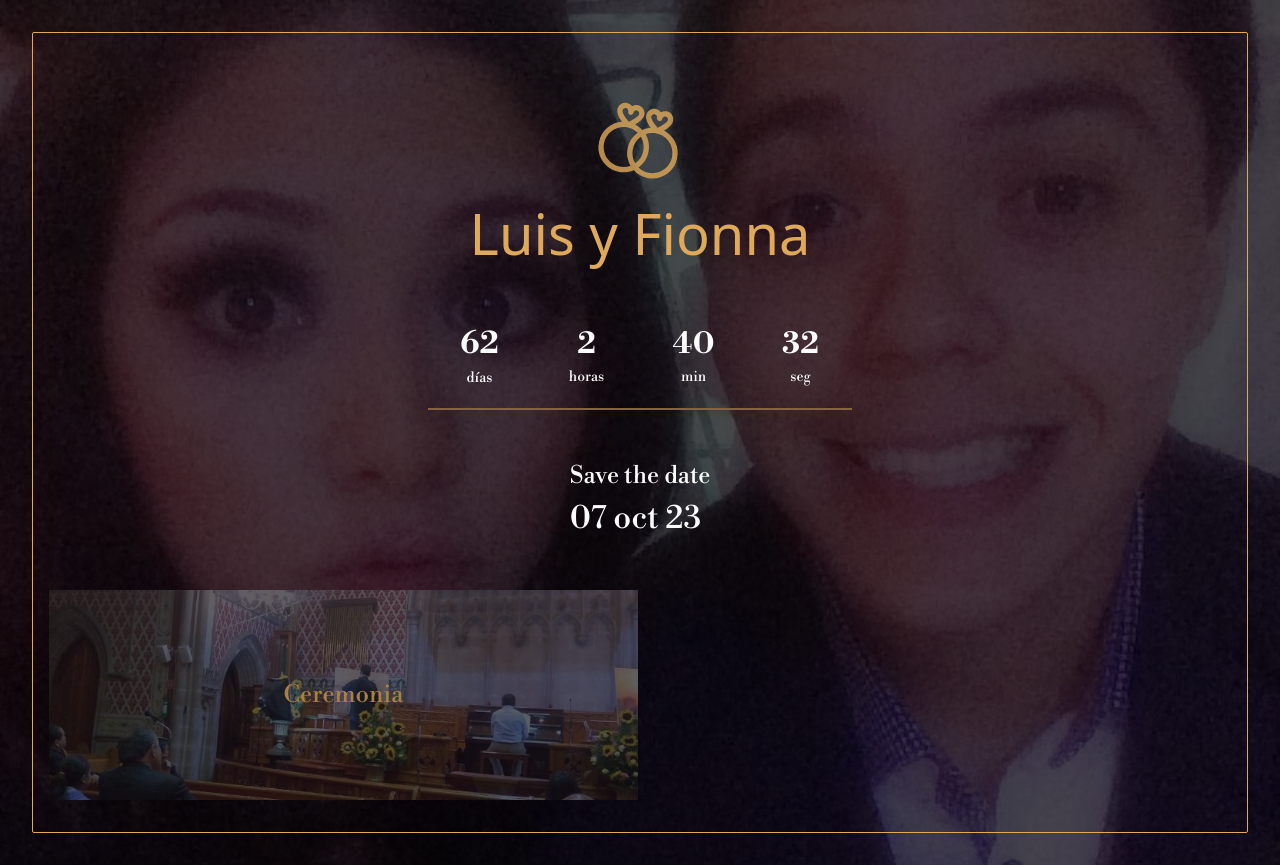
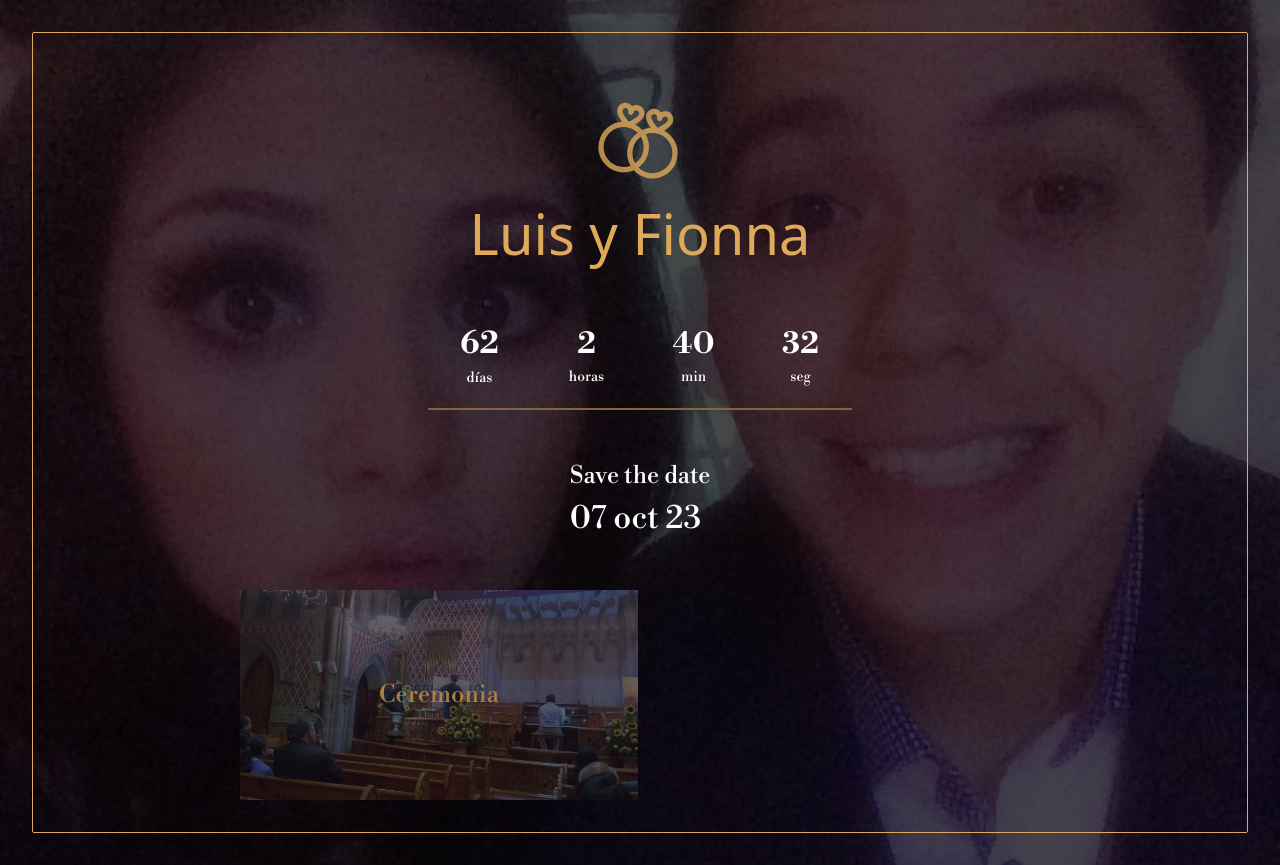
Before and after one commit to Lariicsa/fiohny, a Vue app: page / in a window 1280 px wide. Built offline with nearby package versions, Linux system fonts and the light colour scheme; a web font is replaced by a local one.

Commit message:
Update info for desktop

```diff
--- a/src/App.vue
+++ b/src/App.vue
@@ -33,7 +33,7 @@
 					<p class="text-white text-[32px] font-libre">07 oct 23</p>
 				</div>
 				<div
-					class="grid grid-cols-1 md:grid-cols-2 gap-1 h-auto w-full mx-auto my-[32px]">
+					class="grid grid-cols-1 md:grid-cols-2 gap-1 h-auto w-full max-w-[800px] mx-auto my-[32px]">
 					<CardInfo :data="weddingData"> </CardInfo>
 				</div>
 			</template>
```
